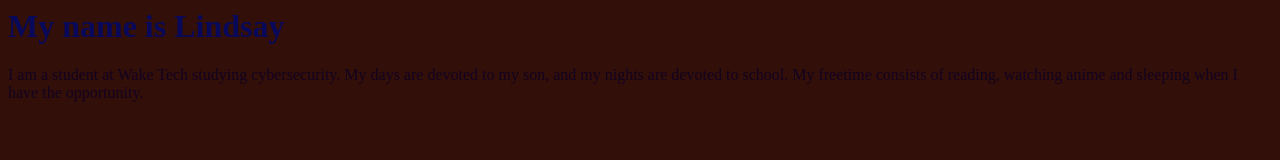
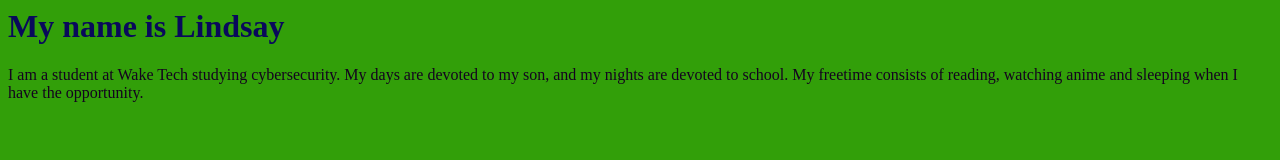
Before and after one commit to loneOokami/loneOokami.github.io, a plain HTML site: page index.html in a window 1280 px wide. Drawn offline with Linux system fonts and the light colour scheme.

Commit message:
Update index.html

```diff
--- a/index.html
+++ b/index.html
@@ -5,7 +5,7 @@
         My Personal Introduction
       </title>
       <style>
-        body{background-color:320F09;} h1{color:09095B;} p{color:14031F;}
+        body{background-color:329F09;} h1{color:09095B;} p{color:14031F;}
       </style>
     </head>
     <body>
```
